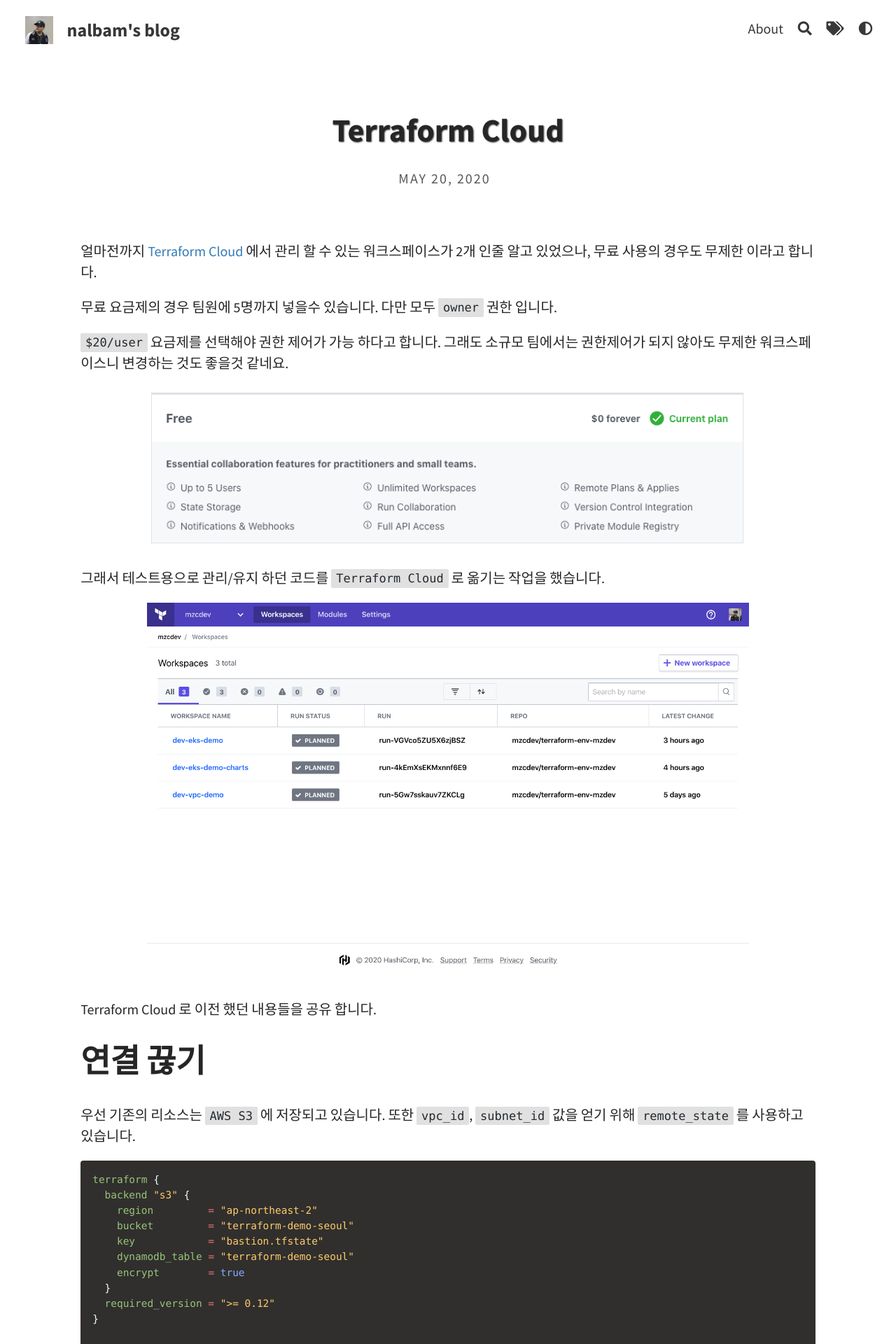
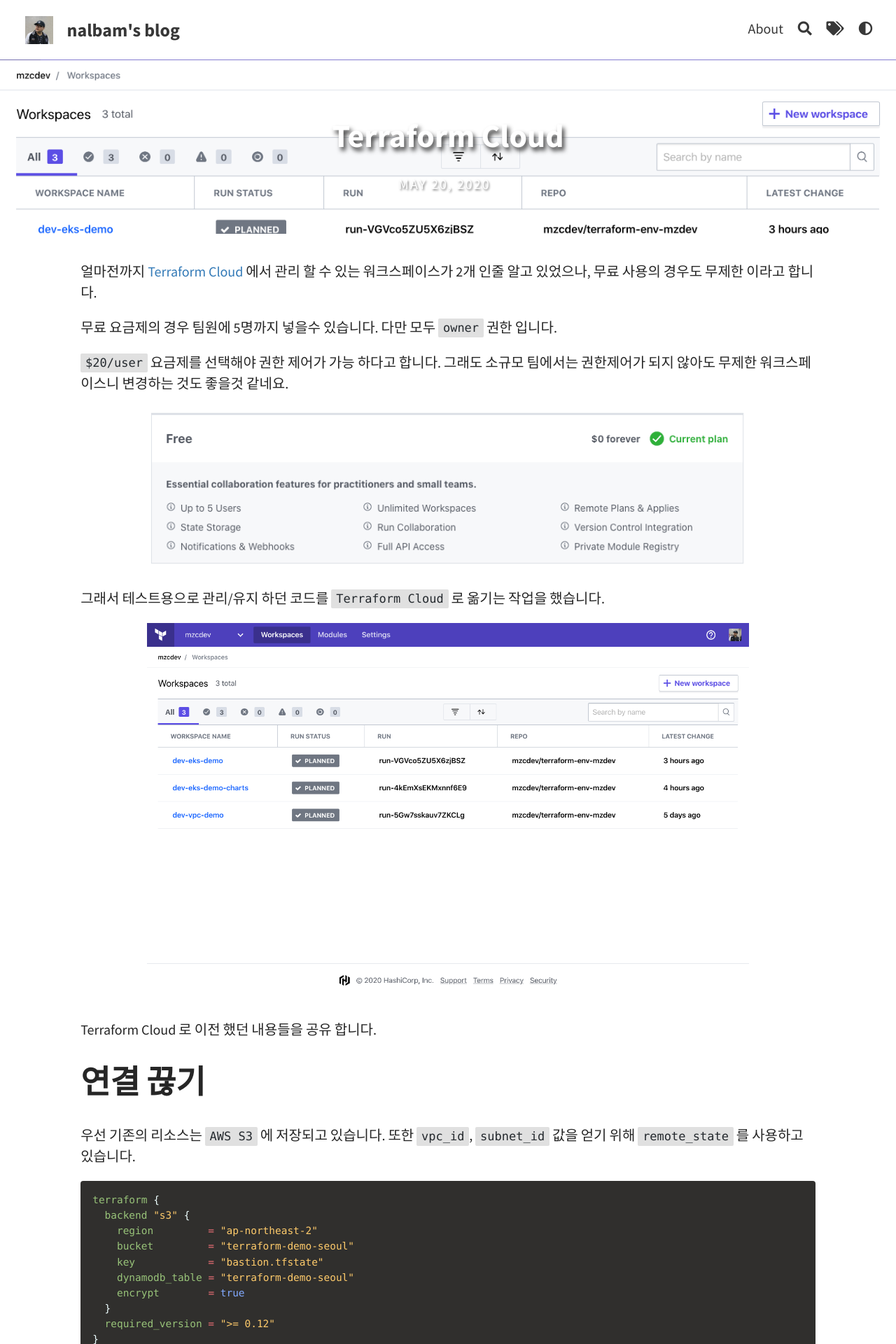
Before and after one commit to nalbam/nalbam.github.io, a Jekyll site: the page built from _posts/2020-05-20-terraform-cloud.md, in a window 1280 px wide. Shown: the top 1920 px of the page at 70% size. Built offline with Jekyll 4.4.1, drawn with Linux system fonts in a browser that asks for light colours.

Commit message:
feature-img

```diff
--- a/_posts/2020-05-20-terraform-cloud.md
+++ b/_posts/2020-05-20-terraform-cloud.md
@@ -1,6 +1,8 @@
 ---
 layout: post
 title: "Terraform Cloud"
+feature-img: /assets/images/2020-05-20/workspaces.png
+# thumbnail: /assets/images/2020-05-20/workspaces.png
 header:
   og_image: /assets/images/2020-05-20/workspaces.png
 tags: [terraform]
```
